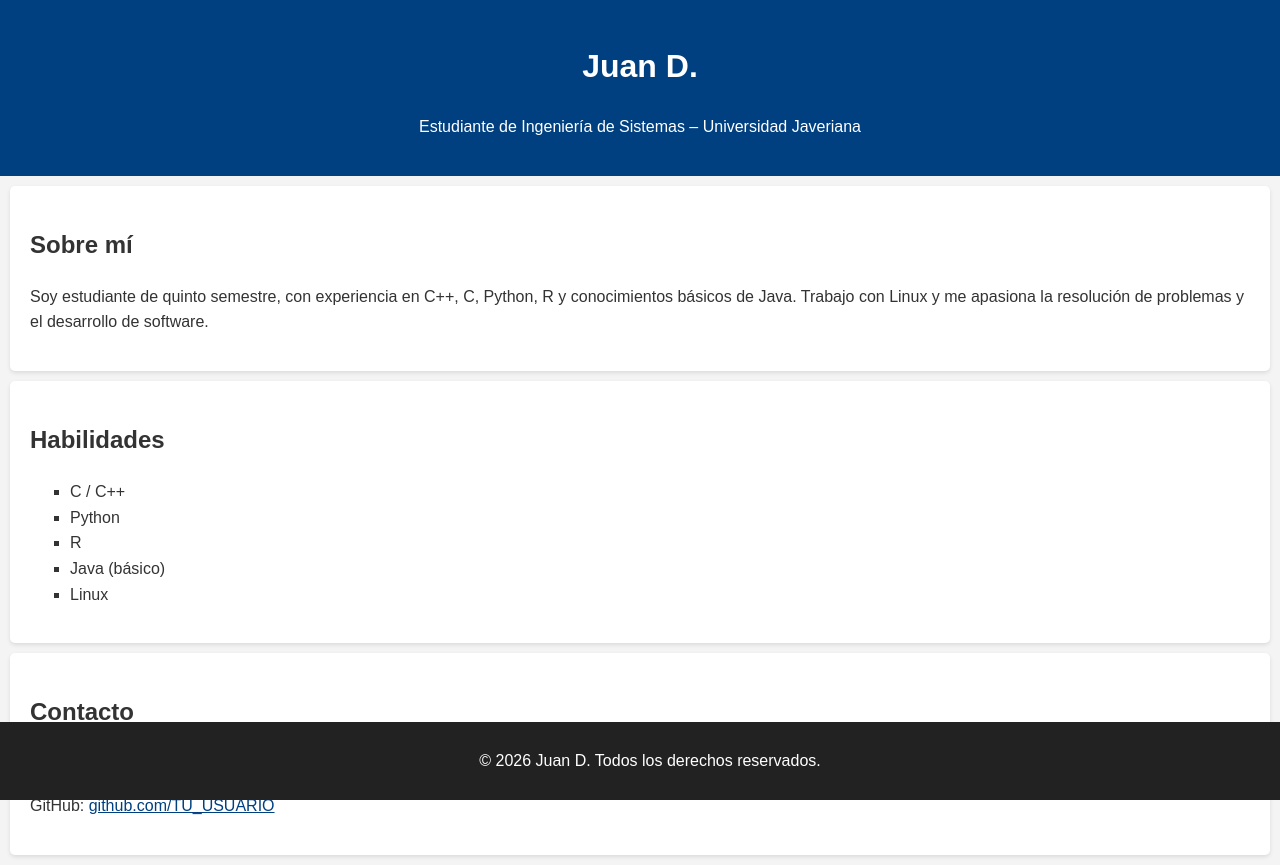
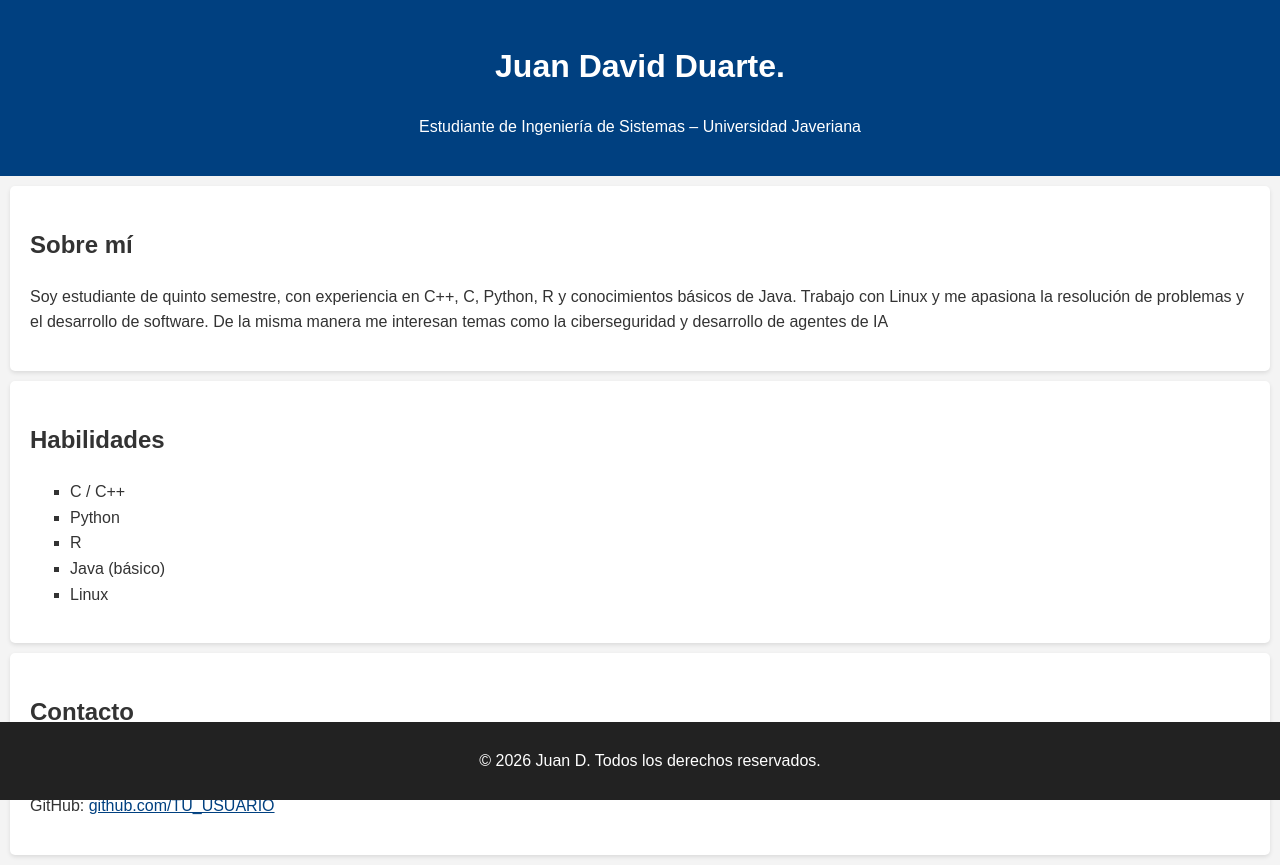
Before and after one commit to Pumpidunky08/Marca-personal, a plain HTML site: page index.html in a window 1280 px wide. Drawn offline with Linux system fonts and the light colour scheme.

Commit message:
merjoras de pagina

```diff
--- a/index.html
+++ b/index.html
@@ -1,19 +1,23 @@
 <!DOCTYPE html>
 <html lang="es">
+
 <head>
     <meta charset="UTF-8">
     <meta name="viewport" content="width=device-width, initial-scale=1.0">
     <title>Juan D. – Marca Personal</title>
     <link rel="stylesheet" href="style.css">
 </head>
+
 <body>
     <header>
-        <h1>Juan D.</h1>
+        <h1>Juan David Duarte.</h1>
         <p>Estudiante de Ingeniería de Sistemas – Universidad Javeriana</p>
     </header>
     <section id="about">
         <h2>Sobre mí</h2>
-        <p>Soy estudiante de quinto semestre, con experiencia en C++, C, Python, R y conocimientos básicos de Java. Trabajo con Linux y me apasiona la resolución de problemas y el desarrollo de software.</p>
+        <p>Soy estudiante de quinto semestre, con experiencia en C++, C, Python, R y conocimientos básicos de Java.
+            Trabajo con Linux y me apasiona la resolución de problemas y el desarrollo de software. De la misma manera
+            me interesan temas como la ciberseguridad y desarrollo de agentes de IA </p>
     </section>
     <section id="skills">
         <h2>Habilidades</h2>
@@ -27,7 +31,7 @@
     </section>
     <section id="contact">
         <h2>Contacto</h2>
-        <p>Email: <a href="mailto:juan@example.com">juan@example.com</a></p>
+        <p>Email: <a href="mailto:juan@example.com">juandduartecortina@gmail.com / jd_duarte@javeriana.edu.co</a></p>
         <p>GitHub: <a href="https://github.com/TU_USUARIO" target="_blank">github.com/TU_USUARIO</a></p>
     </section>
     <footer>
@@ -35,4 +39,5 @@
     </footer>
     <script src="script.js"></script>
 </body>
+
 </html>
```
